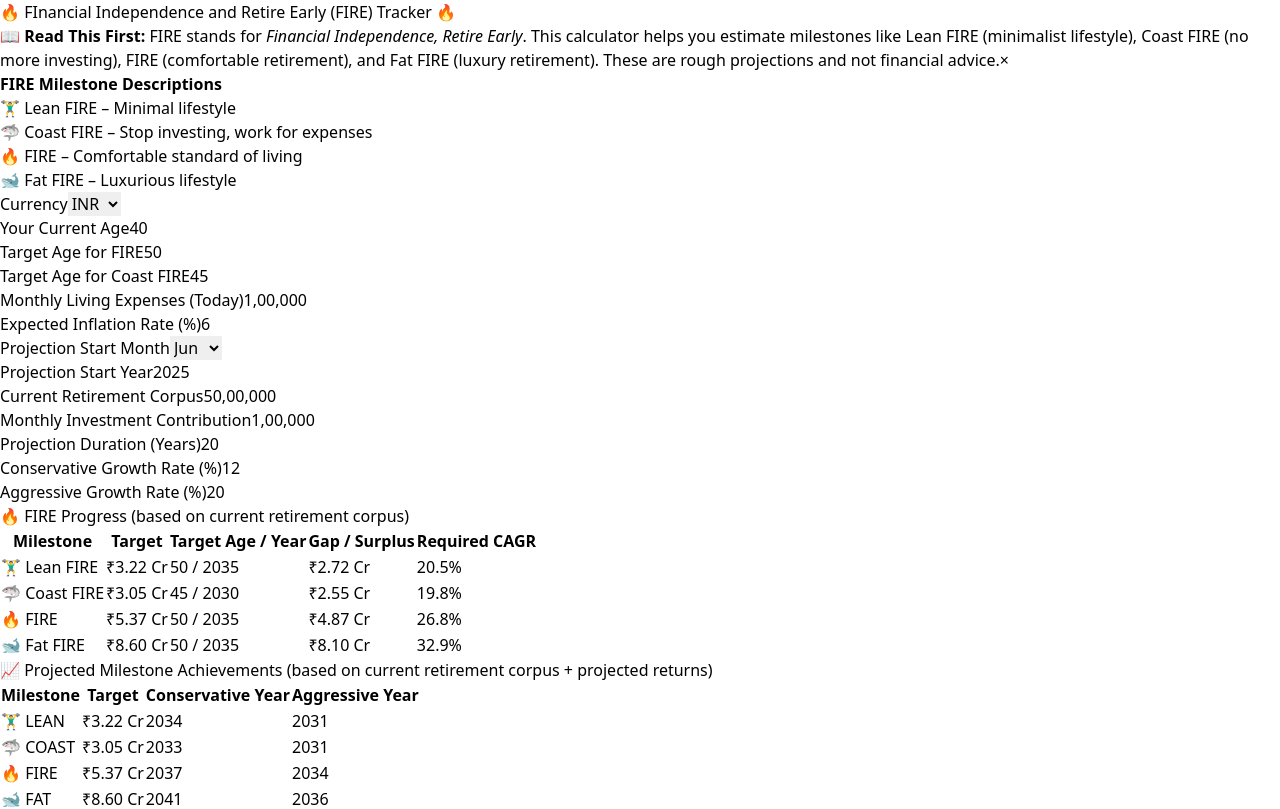
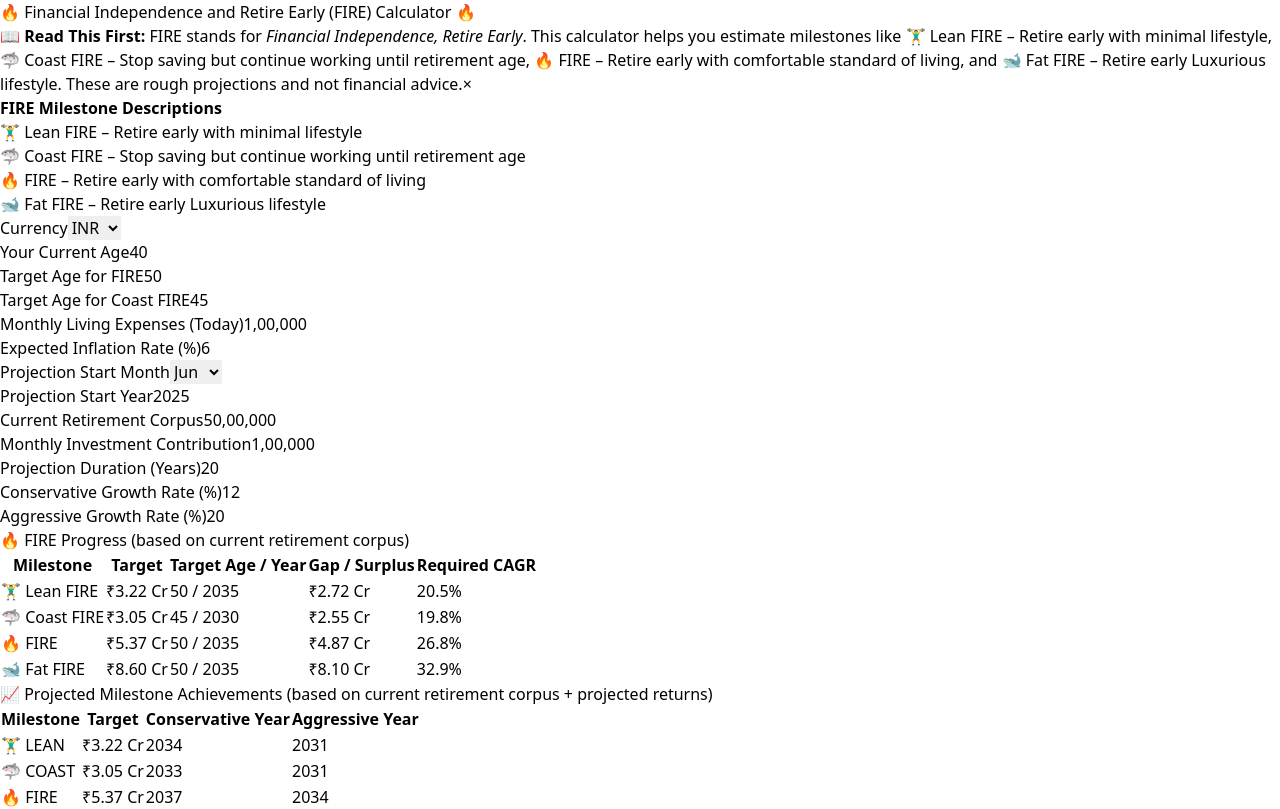
Before and after one commit to TheBeggarBowl/fire-tracker, a React (Vite) app: page / in a window 1280 px wide. Shown: the top 809 px of the page. Built offline with nearby package versions, Linux system fonts and the light colour scheme.

Commit message:
Update App.jsx
gimmicks changes

```diff
--- a/src/App.jsx
+++ b/src/App.jsx
@@ -165,12 +165,12 @@ Good luck on your FIRE journey! 🔥`
   return (
     <div className="p-6 max-w-5xl mx-auto space-y-8 font-sans">
       <h1 className="text-center text-3xl font-bold">
-        🔥 FInancial Independence and Retire Early (FIRE) Tracker 🔥
+        🔥 Financial Independence and Retire Early (FIRE) Calculator 🔥
       </h1>
 
       {showIntro && (
         <div className="bg-yellow-100 border-l-4 border-yellow-500 text-yellow-900 p-4 rounded relative text-sm">
-          <strong>📖 Read This First:</strong> FIRE stands for <em>Financial Independence, Retire Early</em>. This calculator helps you estimate milestones like Lean FIRE (minimalist lifestyle), Coast FIRE (no more investing), FIRE (comfortable retirement), and Fat FIRE (luxury retirement). These are rough projections and not financial advice.
+          <strong>📖 Read This First:</strong> FIRE stands for <em>Financial Independence, Retire Early</em>. This calculator helps you estimate milestones like 🏋️‍♂️ Lean FIRE – Retire early with minimal lifestyle, 🦈 Coast FIRE – Stop saving but continue working until retirement age, 🔥 FIRE – Retire early with comfortable standard of living, and 🐋 Fat FIRE – Retire early Luxurious lifestyle. These are rough projections and not financial advice.
           <button
             className="absolute top-1 right-2 text-xl text-yellow-700 hover:text-yellow-900"
             onClick={() => setShowIntro(false)}
@@ -184,10 +184,10 @@ Good luck on your FIRE journey! 🔥`
       <div className="bg-blue-50 border border-blue-200 p-4 rounded text-sm">
         <strong>FIRE Milestone Descriptions</strong>
         <ul className="ml-6 list-disc mt-2">
-          <li>🏋️‍♂️ Lean FIRE – Minimal lifestyle</li>
-          <li>🦈 Coast FIRE – Stop investing, work for expenses</li>
-          <li>🔥 FIRE – Comfortable standard of living</li>
-          <li>🐋 Fat FIRE – Luxurious lifestyle</li>
+          <li>🏋️‍♂️ Lean FIRE – Retire early with minimal lifestyle</li>
+          <li>🦈 Coast FIRE – Stop saving but continue working until retirement age</li>
+          <li>🔥 FIRE – Retire early with comfortable standard of living</li>
+          <li>🐋 Fat FIRE – Retire early Luxurious lifestyle</li>
         </ul>
       </div>
 
```
